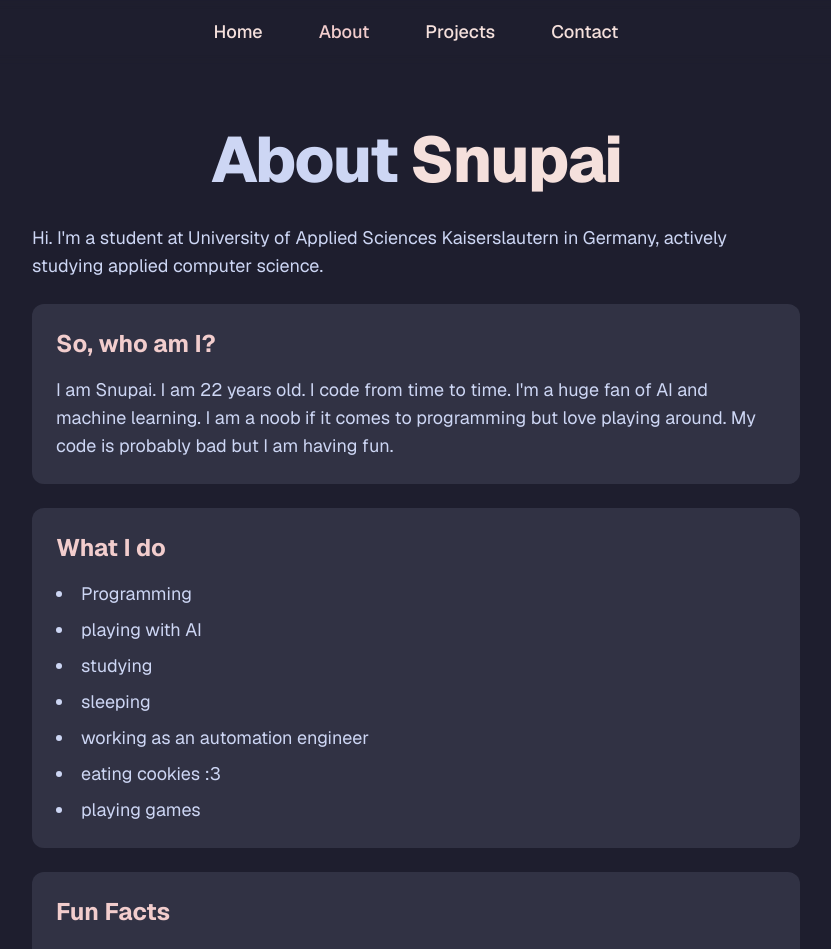
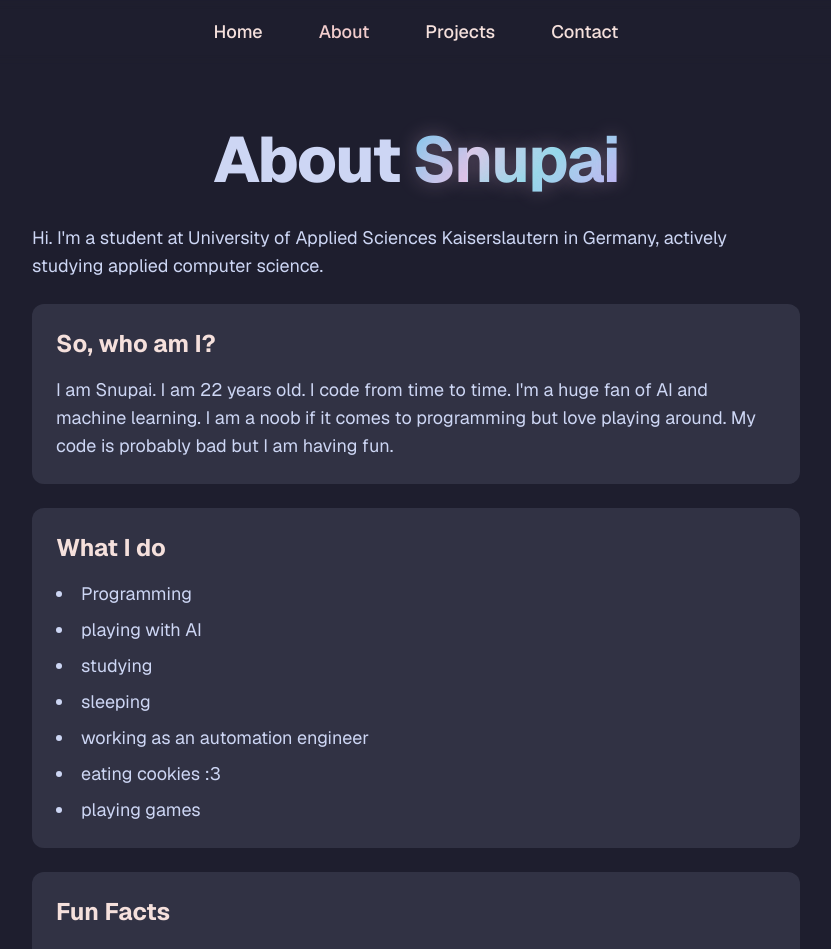
Before and after one commit to Snupai/snupai-site, a Next.js app: page /about in a window 1280 px wide. Shown: the top 949 px of the page, without its empty margins (224-1055 px from the left). Built offline with nearby package versions, Linux system fonts and the light colour scheme.

Commit message:
Refactor AboutPage to use .highlight-text and .title-highlight classes for improved styling consistency. Updated headings for better visual appeal and alignment with recent design standards.

```diff
--- a/src/app/about/page.tsx
+++ b/src/app/about/page.tsx
@@ -26,7 +26,7 @@ export default function AboutPage() {
       <Navigation currentPage="about" />
       <div className="container mx-auto flex flex-col items-center justify-center gap-8 px-4 py-16">
         <h1 className="text-5xl font-extrabold tracking-tight sm:text-[4rem]">
-          About <span className="text-mocha-rosewater">Snupai</span>
+          About <span className="title-highlight">Snupai</span>
         </h1>
 
         <div className="max-w-3xl text-lg space-y-6">
@@ -35,7 +35,7 @@ export default function AboutPage() {
           </p>
 
           <div className="rounded-xl bg-mocha-surface p-6 space-y-4">
-            <h2 className="text-2xl font-bold text-mocha-flamingo">So, who am I?</h2>
+            <h2 className="text-2xl font-bold highlight-text">So, who am I?</h2>
             <p>
               I am Snupai. I am 22 years old. I code from time to time.
               I&apos;m a huge fan of AI and machine learning. I am a noob if it comes to programming but love playing around.
@@ -44,7 +44,7 @@ export default function AboutPage() {
           </div>
 
           <div className="rounded-xl bg-mocha-surface p-6 space-y-4">
-            <h2 className="text-2xl font-bold text-mocha-flamingo">What I do</h2>
+            <h2 className="text-2xl font-bold highlight-text">What I do</h2>
             <ul className="list-disc list-inside space-y-2">
               <li>Programming</li>
               <li>playing with AI</li>
@@ -57,7 +57,7 @@ export default function AboutPage() {
           </div>
 
           <div className="rounded-xl bg-mocha-surface p-6 space-y-4">
-            <h2 className="text-2xl font-bold text-mocha-flamingo">Fun Facts</h2>
+            <h2 className="text-2xl font-bold highlight-text">Fun Facts</h2>
             <p>
               Snupai is a nickname I got from my friends. I am not sure why but it stuck.
               The name is a mix between Snu Snu and Senpai. Senpai is a Japanese word for older brother.
```
